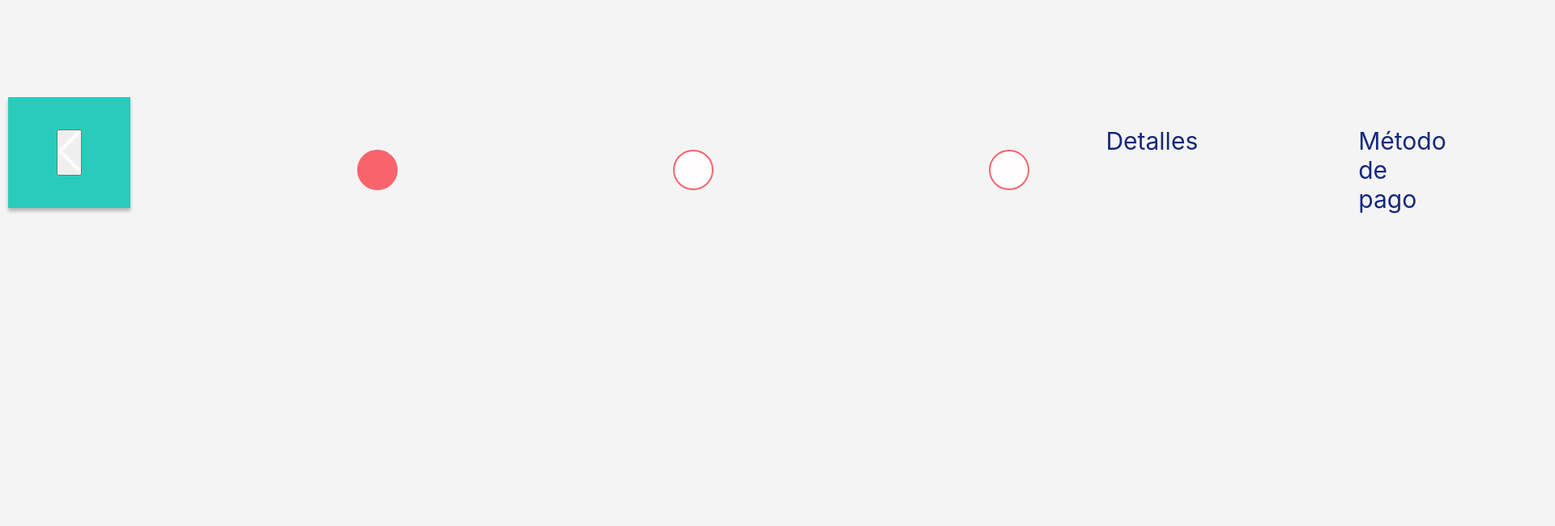
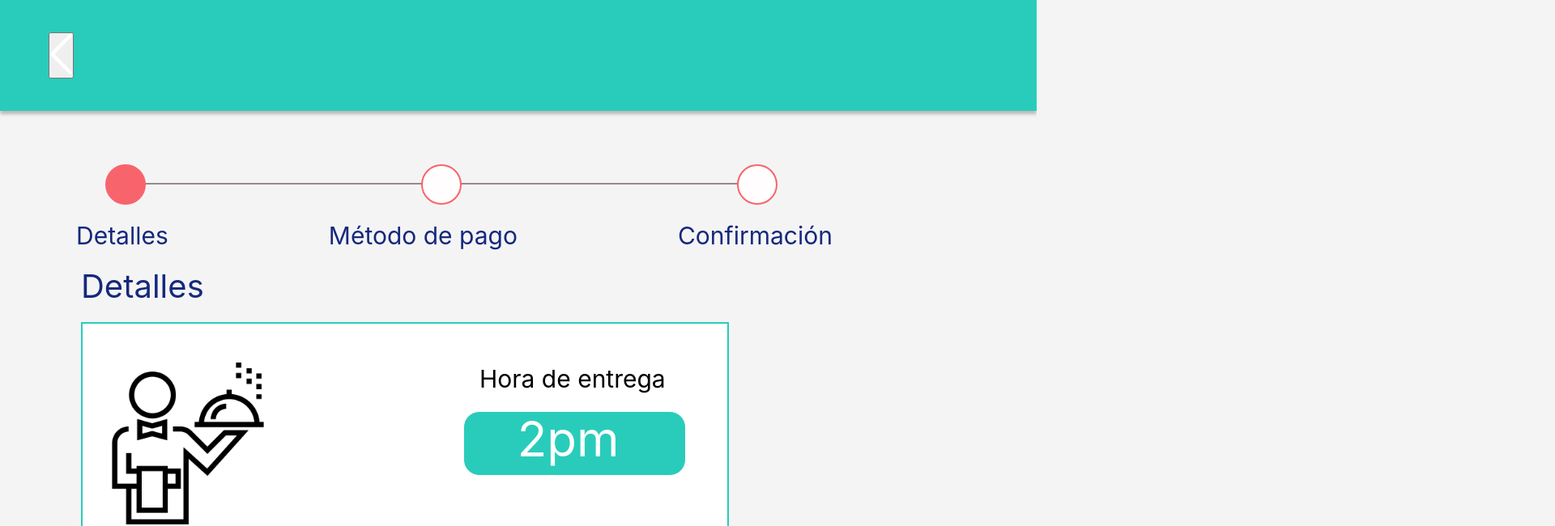
Before and after one commit to ReiReyes/Proyecto-Final, a React (Vite) app: page /Checkout in a window 1280 px wide. Shown: the top 650 px of the page at 81% size, 1920 px wide, since content can reach past the window. Built offline with nearby package versions, Linux system fonts and the light colour scheme; no server answers.

Commit message:
Se arregla el jsx de detalles
Solo era una clase que no es estaba utilizando que llamaba a una clase de css

```diff
--- a/src/components/Detalles.jsx
+++ b/src/components/Detalles.jsx
@@ -6,7 +6,7 @@ import PropTypes from 'prop-types';
 
 const Detalles = ({ onNext }) => {
   return (
-    <div className="detalles">
+    <div>
       {/* Barra */}
       <div className="top-bar-c">
         <a href={"/Carro"}><button className="blueBar">
```
